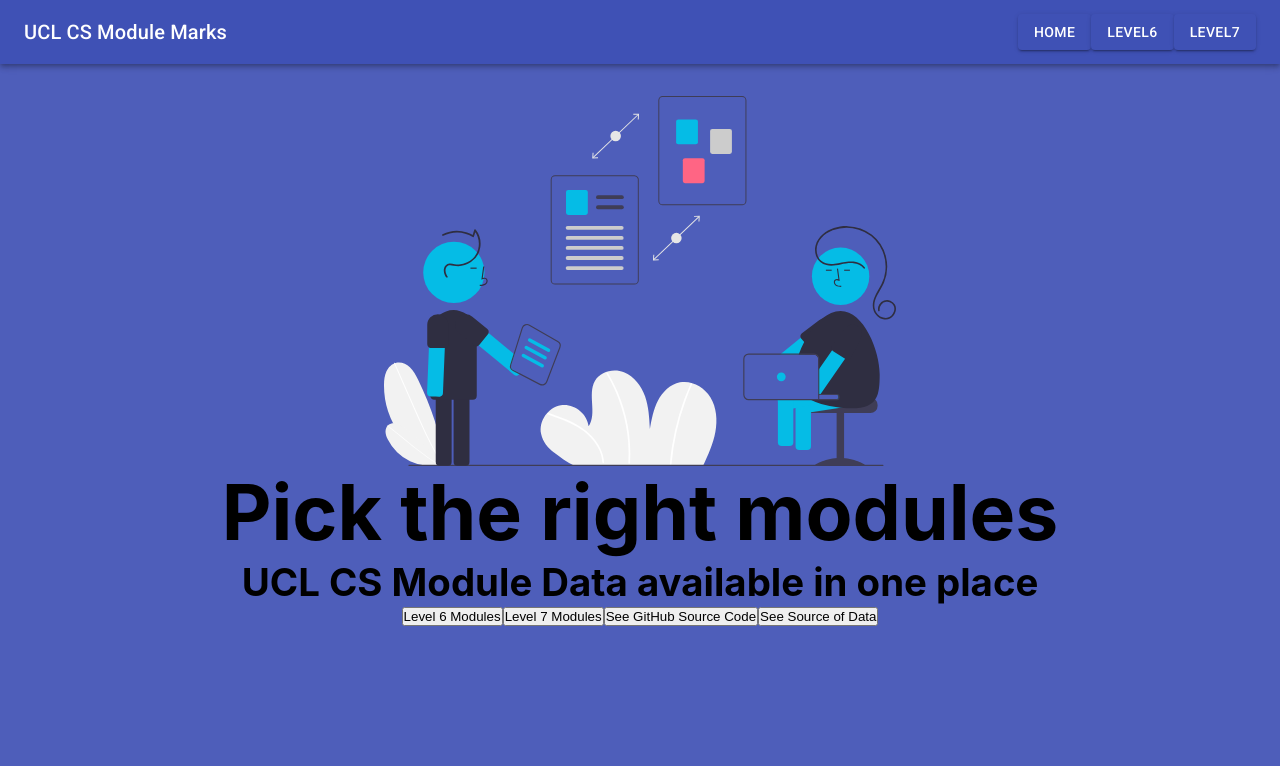
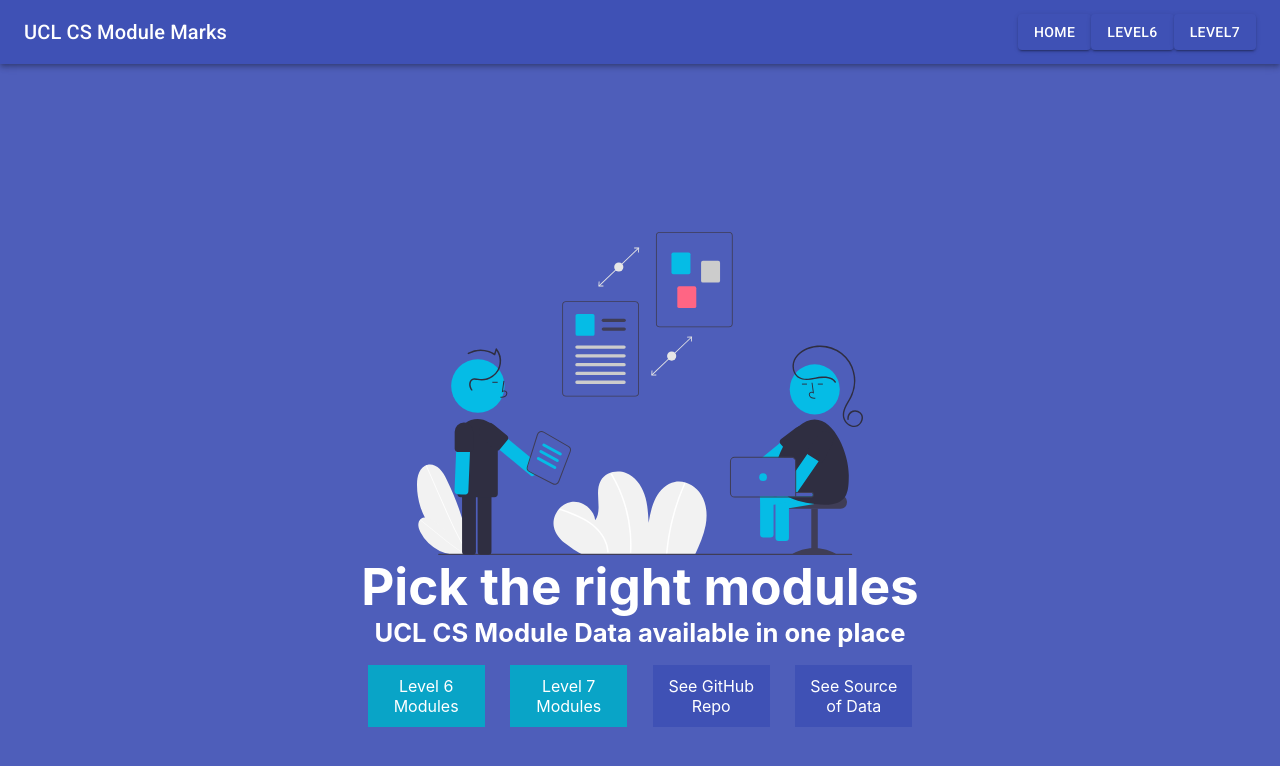
Before and after one commit to Dinesh-Kalamegam/ucl-cs-foi-react, a React (Create React App) app: page / in a window 1280 px wide. Shown: the top 766 px of the page. Built offline with nearby package versions, Linux system fonts and the light colour scheme.

Commit message:
happy with home page redesign for now

```diff
--- a/src/Home.css
+++ b/src/Home.css
@@ -39,6 +39,10 @@
     width: 80%;
     margin-left:auto;
     margin-right:auto;
+    height:100vh;
+    display: flex;
+    justify-content: center;
+    align-items: center;
 }
 
 .hero{
@@ -48,15 +52,60 @@
     justify-content: center;
     align-items: center;
     text-align: center;
+    color:white;
 }
 
 .hero-text{
-    font-size:max(1.6rem,6vw);
+    font-size:max(1.6rem,4vw);
 }
 
 .hero-subtext{
-    font-size:max(0.8rem,3vw);
+    font-size:max(1.2rem,2vw);
 }
 .image-container-img{
     width:50%;
 }
+
+.button-row{
+    margin-top:1em;
+    display: flex;
+    justify-content: space-evenly;
+    /* border:solid 1px white; */
+
+}
+
+
+.home-button{
+    display: flex;
+    justify-content: center;
+    align-items: center;
+    width: 20%;
+    height: 4em;
+    font-size:1rem;
+    text-align: center;
+    background-color: #3F51B5;
+    border:solid 1px #4E5EBA;
+    color:white;
+    text-decoration: none;
+    padding:0.5rem;
+
+}
+
+.home-button:hover{
+    background-color: #4E5EBA;
+    border:solid 1px #05BCE6;
+}
+
+.focus-button{
+    background-color:#09a4c7;
+}
+
+@media screen and (max-width:960px){
+        .button-row{
+            flex-direction: column;
+        }
+
+        .home-button{
+            width: 100%;
+        }
+    }
--- a/src/Home.js
+++ b/src/Home.js
@@ -12,10 +12,12 @@
                 <div className="hero-left">
                     <h1 className="hero-text">Pick the right modules</h1>
                     <h3 className="hero-subtext"> UCL CS Module Data available in one place</h3>
-                    <button className="home-button">Level 6 Modules </button>
-                    <button className="home-button">Level 7 Modules </button>
-                    <button className="home-button">See GitHub Source Code </button>
-                    <button className="home-button">See Source of Data </button>
+                    <div className="button-row">
+                        <a className="home-button focus-button" href={process.env.PUBLIC_URL+"/level6"}>Level 6 Modules </a>
+                        <a className="home-button focus-button" href={process.env.PUBLIC_URL+"/level7"}>Level 7 Modules </a>
+                        <a className="home-button" href="https://github.com/Dinesh-Kalamegam/ucl-cs-foi-react">See GitHub Repo  </a>
+                        <a className="home-button" href="https://www.whatdotheyknow.com/request/ucl_meng_computer_science_module_2#incoming-1463166">See Source of Data </a>
+                    </div>
                 </div>
             </div>
 
```
